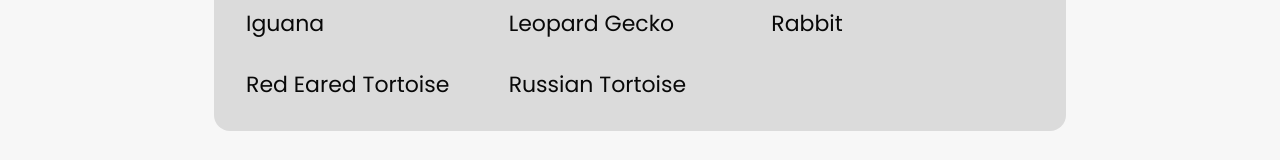
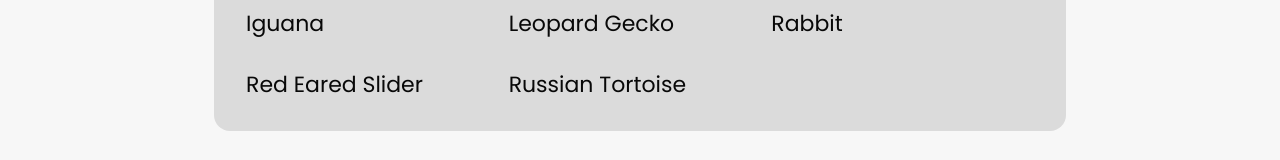
Before and after one commit to boingloings33/ExotiCo, a React (Vite) app: page /resources in a window 1280 px wide. Shown: the part 419-579 px from the top of the page. Built offline with nearby package versions, Linux system fonts and the light colour scheme; a web font is replaced by a local one.

Commit message:
more grammar fixes on resources

```diff
--- a/src/Components/Navpages/Resources.jsx
+++ b/src/Components/Navpages/Resources.jsx
@@ -11,7 +11,7 @@ const pdfArr = [
   { name: "Iguana", src: "/PDFS/iguana.pdf" },
   { name: "Leopard Gecko", src: "/PDFS/leopard-gecko.pdf" },
   { name: "Rabbit", src: "/PDFS/rabbits.pdf" },
-  { name: "Red Eared Tortoise", src: "/PDFS/red-ear.pdf" },
+  { name: "Red Eared Slider", src: "/PDFS/red-ear.pdf" },
   { name: "Russian Tortoise", src: "/PDFS/russian-tortoise.pdf" },
 ];
 
```
